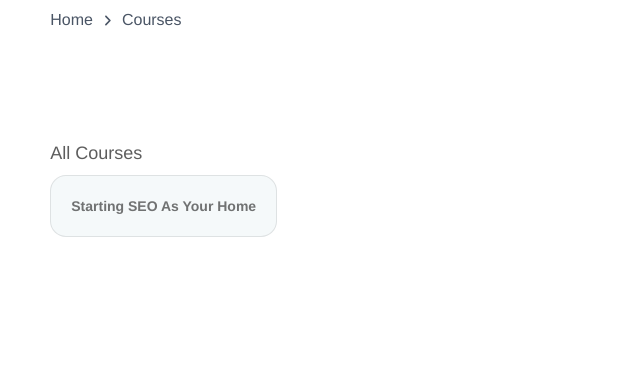
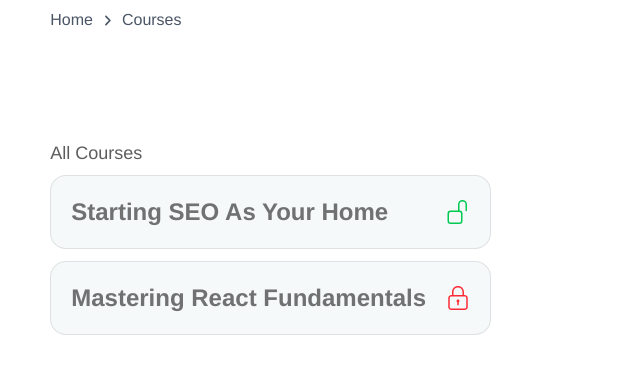
Before and after one commit to abdalla-yahia/IT-Legend-Task, a Next.js app: page /courses in a window 1280 px wide. Shown: the top 374 px of the page, without its empty margins (0-640 px from the left). Built offline with nearby package versions, Linux system fonts and the light colour scheme.

Commit message:
display courses by ispurchase

```diff
--- a/src/Components/Courses/Course_Details_Container.tsx
+++ b/src/Components/Courses/Course_Details_Container.tsx
@@ -6,19 +6,19 @@ import { useEffect } from "react";
 import { setAllComments } from "@/Features/Slices/Course_Slice";
 import dynamic from "next/dynamic";
 import Spinner from "@/Utils/Spinner";
-const Video_Player_Container = dynamic(()=>import("./Video_Player/Video_Player_Container"),{ssr:false,loading:()=><Spinner text="Loading"/>});
+const Video_Player_Container = dynamic(()=>import("./Video_Player/Video_Player_Container"),{ssr:true,loading:()=><Spinner text="Loading"/>});
 const Sections_Details_Container = dynamic(()=>import("./Details/Sections_Details_Container"),{ssr:false,loading:()=><Spinner text="Loading"/>});
 const Curriculm_Content_Container = dynamic(()=>import("./Curriculm_Content/Curriculm_Content_Container"),{ssr:false,loading:()=><Spinner text="Loading"/>});
 
 export default function Course_Details_Container({ id }: { id: string }) {
     const {courses} = useAppSelector((state:RootState)=>state.course) ;
     const {Lesson} = useAppSelector((state:RootState)=>state.lesson) ;
-    const course = (courses?.filter((course:Course_Interface)=>course?.id===id)[0]);
+    const course = (courses?.filter((course:Course_Interface)=>course?.id === id)[0]);
     const dispatch = useAppDispatch();
     //Set Comments Data Of The Course
     useEffect(()=>{
       dispatch(setAllComments(course?.comments))
-    },[course])
+    },[course,dispatch])
 
   return (
     <>
--- a/src/Components/Courses/Video_Player/VideoPlayer.tsx
+++ b/src/Components/Courses/Video_Player/VideoPlayer.tsx
@@ -2,9 +2,9 @@
 import { useEffect, useRef, useState } from "react";
 import plyr from "plyr";
 import "plyr/dist/plyr.css";
-import { FaPlay,FaPause } from "react-icons/fa";
+import { FaPlay } from "react-icons/fa";
 import {UseWideModeContext} from '@/Contexts/Wide_Mode_Context';
-export default function VideoPlayer({src,poster,}: {src: string;poster?: string;}) {
+export default function VideoPlayer({src,poster}: {src: string | undefined;poster?: string;}) {
   const {setToggleWideMode} = UseWideModeContext()
   const videoRef = useRef<HTMLVideoElement>(null);
   const [isPlaying, setIsPlaying] = useState(false);
@@ -60,10 +60,8 @@ export default function VideoPlayer({src,poster,}: {src: string;poster?: string;
         >
           <div className="bg-white rounded-full w-10 h-10 flex justify-center items-center shadow-lg transition-all duration-300 hover:scale-110">
             {
-              !isPlaying ?(
+              !isPlaying &&(
                 <FaPlay size={15} className="text-red-400 ml-1" />
-              ):
-              (<FaPause size={15} className="text-red-400 " />
               )
             }
           </div>
--- a/src/Features/Slices/Course_Slice.tsx
+++ b/src/Features/Slices/Course_Slice.tsx
@@ -3,6 +3,7 @@ import {Course_Interface} from '@/Interfaces/Course_Interface'
 import { Comment_Interface } from "@/Interfaces/Comment_Interface";
 
 const initialState = {
+    AllCourses:[] as Course_Interface[],
     courses: [] as Course_Interface[],
     selectedCourse: null as Course_Interface | null,
     AllComments:[] as Comment_Interface[],
@@ -12,6 +13,9 @@ export const Course_Slice = createSlice({
     name: 'Course_Slice',
     initialState,
     reducers: {
+        setAllCourses: (state, action) => {
+            state.AllCourses = action.payload;
+        },
         setCourses: (state, action) => {
             state.courses = action.payload;
         },
@@ -23,5 +27,5 @@ export const Course_Slice = createSlice({
         },
     },
 });
-export const { setCourses,setAllComments,setAnewComment } = Course_Slice.actions;
+export const { setAllCourses,setCourses,setAllComments,setAnewComment } = Course_Slice.actions;
 export default Course_Slice.reducer;
--- a/src/Hooks/Curriculm_Content/Lesson_Component_Hook.ts
+++ b/src/Hooks/Curriculm_Content/Lesson_Component_Hook.ts
@@ -24,6 +24,7 @@ export default function Lesson_Component_Hook({lesson}:{lesson:Lesson_Interface}
             }
         }
     },[])
+
     // Change Lesson Locked Icon If User Clicked On It Before
     useEffect(()=>{
         if(localStorage.getItem('file_clicked')){
@@ -34,6 +35,7 @@ export default function Lesson_Component_Hook({lesson}:{lesson:Lesson_Interface}
             }
         }
     },[setTogglePdf,setToggleExam])
+
     //Click On Pdf Icon Handeler
     const ClickPdfIconHandller =()=>{
         const file_clicked = {
@@ -69,6 +71,7 @@ export default function Lesson_Component_Hook({lesson}:{lesson:Lesson_Interface}
             dispatch(setExam(lesson?.questions))
         }
     }
+
     //Clicked Lesson Video Handeller
     const ClickLessonVideoHandller = () =>{
         const file_clicked = {
@@ -103,5 +106,6 @@ export default function Lesson_Component_Hook({lesson}:{lesson:Lesson_Interface}
             }
         }
     }
+
   return {ClickPdfIconHandller,ClickLessonVideoHandller,ToggleShowIcon,LessonShown}
 }
--- a/src/Utils/Icons.ts
+++ b/src/Utils/Icons.ts
@@ -5,11 +5,15 @@ import { GrLanguage,GrAchievement } from "react-icons/gr";
 import { GiLevelEndFlag } from "react-icons/gi";
 import { BiCategory } from "react-icons/bi";
 import { IoMdStarHalf } from "react-icons/io";
-import { MdOutlinePlayLesson } from "react-icons/md";
+import { MdOutlinePlayLesson,MdCheck } from "react-icons/md";
 import { LiaCommentsSolid,LiaQuestionSolid,LiaChalkboardTeacherSolid } from "react-icons/lia";
+import { PiFileTextLight } from "react-icons/pi";
+import { SlLock } from "react-icons/sl";
+import { BsUnlock } from "react-icons/bs";
 
 export {
     CiClock2,IoLibraryOutline,LiaBookReaderSolid,GrLanguage,LiaChalkboardTeacherSolid,GiLevelEndFlag,
-    BiCategory,IoMdStarHalf,MdOutlinePlayLesson,LiaCommentsSolid,LiaQuestionSolid,GrAchievement
+    BiCategory,IoMdStarHalf,MdOutlinePlayLesson,LiaCommentsSolid,LiaQuestionSolid,GrAchievement,
+    PiFileTextLight,SlLock,BsUnlock,MdCheck
 
 }
--- a/src/app/(main)/courses/page.tsx
+++ b/src/app/(main)/courses/page.tsx
@@ -3,9 +3,10 @@ import { Course_Interface } from "@/Interfaces/Course_Interface";
 import { RootState, useAppSelector } from "@/Lib/Store/store";
 import Breadcrumb from "@/Utils/BreadCrumb_Nav";
 import Link from "next/link";
+import { BsUnlock,SlLock } from "@/Utils/Icons";
 
 export default function MainPage() {
-   const {courses} = useAppSelector((state:RootState)=>state.course);
+   const {AllCourses} = useAppSelector((state:RootState)=>state.course);
 
   return (
     <main className="w-[91.41%] min-h-screen flex flex-col justify-start items-center bg-background  pb-10 gap-10">
@@ -15,10 +16,17 @@ export default function MainPage() {
         <section className="w-[91.41%] h-[42px] my-5 flex flex-col justify-start items-start gap-2">
           <h2 className="text-lg font-medium text-foreground/70 ">All Courses</h2>
            <ul className="flex flex-col gap-3">
-            {courses?.map((course:Course_Interface)=>
-            <li key={course?.id} className="p-5 rounded-2xl bg-[#f5f9fa] cursor-pointer text-2xl md:text-4xl font-semibold border border-foreground/10 flex flex-col md:flex-row justify-between items-start md:items-center gap-5 w-full">
-              <Link href={`/courses/${course?.id}`} className="text-sm text-foreground/60 hover:text-foreground/80 transition-all duration-200">{course?.title}</Link>
-            </li>
+            {AllCourses?.map((course:Course_Interface)=>
+              <Link key={course?.id} href={course?.isPurchased ?`/courses/${course?.id}`:'#'} className="text-sm text-foreground/60 hover:text-foreground/80 transition-all duration-200 ">
+                  <li  className="p-5 rounded-2xl bg-[#f5f9fa] cursor-pointer text-sm md:text-2xl font-semibold border border-foreground/10 flex flex-col md:flex-row justify-between items-center gap-5 w-full">
+                    {course?.title}
+                    {
+                      course?.isPurchased ?
+                      (<BsUnlock className="text-green-500"/>):
+                      (<SlLock className="text-red-500 font-medium"/>)
+                    }
+                  </li>
+              </Link>
           )}
           </ul>
         </section>
--- a/src/app/(main)/layout.tsx
+++ b/src/app/(main)/layout.tsx
@@ -4,7 +4,7 @@ import { useEffect } from "react";
 import Provider_Contextes from "@/Contexts/Provider_Contextes";
 import data from '@/DB/Curriculm_Content.json';
 import { Course_Interface } from "@/Interfaces/Course_Interface";
-import { setCourses } from "@/Features/Slices/Course_Slice";
+import { setAllCourses, setCourses } from "@/Features/Slices/Course_Slice";
 import { usePathname } from "next/navigation";
 
 export default function MainLayout({children}: Readonly<{children: React.ReactNode;}>) {
@@ -12,6 +12,7 @@ export default function MainLayout({children}: Readonly<{children: React.ReactNo
   const dispatch = useAppDispatch();
   //Set Purchased Courses Data
   useEffect(()=>{
+    dispatch(setAllCourses(data))
     const purchasedCourses = data?.filter((course:Course_Interface)=>course?.isPurchased);
     dispatch(setCourses(purchasedCourses))
   },[pathname,dispatch])
```
Also changed, not shown: src/Components/Courses/Curriculm_Content/Lesson_Component.tsx (+5 -8 lines).
